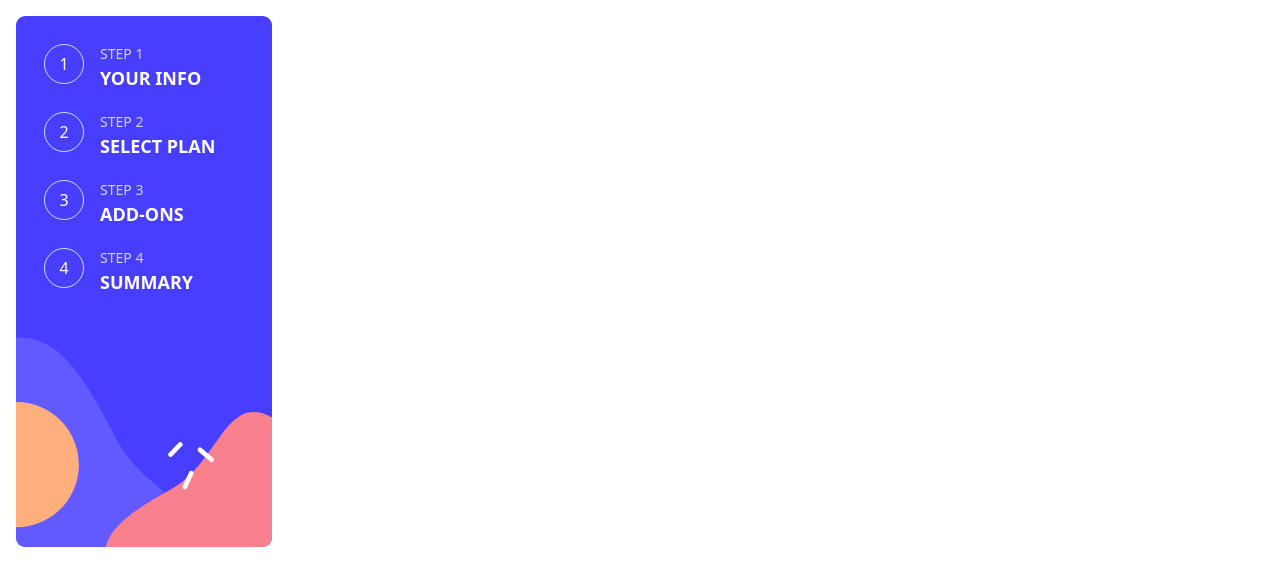
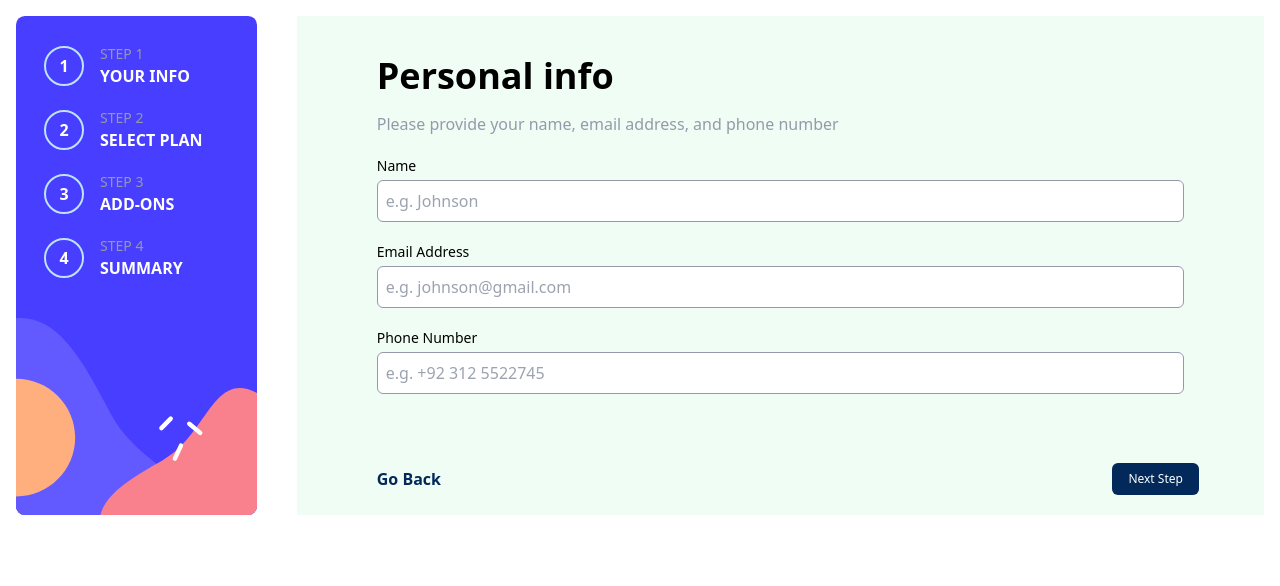
Before and after one commit to anjumali10/react-multi-step-form, a React (Vite) app: page / in a window 1280 px wide. Shown: the top 586 px of the page. Built offline with nearby package versions, Linux system fonts and the light colour scheme.

Commit message:
Design personal info page

```diff
--- a/package.json
+++ b/package.json
@@ -11,7 +11,8 @@
   },
   "dependencies": {
     "react": "^18.3.1",
-    "react-dom": "^18.3.1"
+    "react-dom": "^18.3.1",
+    "react-hook-form": "^7.54.1"
   },
   "devDependencies": {
     "@eslint/js": "^9.15.0",
--- a/src/App.jsx
+++ b/src/App.jsx
@@ -1,14 +1,52 @@
-import { useState } from 'react'
+import { useForm } from "react-hook-form"
 import './App.css'
 import Navbar from './components/Navbar'
 
 function App() {
+  const {
+    register,
+    handleSubmit,
+    watch,
+    formState: { errors },
+  } = useForm()
 
+  const onSubmit = (data) => console.log(data)
 
   return (
     <>
-      <div className="main p-4">
-      <Navbar/>
+      <div className="main p-4 flex w-[100%] gap-10">
+        <Navbar />
+        <div className="right relative bg-green-50 w-full h-min-[80vh] p-10 px-20">
+          <div className="p-info">
+            <h1 className='text-4xl font-bold'>Personal info</h1>
+            <p className='text-coolgray mt-4'>Please provide your name, email address, and phone number</p>
+            <form onSubmit={handleSubmit(onSubmit)} className="flex flex-col gap-5 pt-5">
+              {/* register your input into the hook by invoking the "register" function */}
+              <div className="name flex flex-col gap-1">
+                <label htmlFor="name" className="text-sm">Name</label>
+                <input className="p-2 focus:outline-none border border-1 border-coolgray rounded-md" type = 'text' placeholder="e.g. Johnson" {...register("name", {required: true})} />
+              </div>
+
+              {/* include validation with required or other standard HTML validation rules */}
+              <div className="email flex flex-col gap-1">
+                <label htmlFor="email" className="text-sm">Email Address</label>
+                <input className="p-2 focus:outline-none border border-1 border-coolgray rounded-md" placeholder="e.g. johnson@gmail.com" type="email" {...register("email", { required: true })} />
+              </div>
+
+              <div className="ph flex flex-col gap-1">
+                <label htmlFor="phone" className="text-sm">Phone Number</label>
+                <input className="p-2 focus:outline-none border border-1 border-coolgray rounded-md" type="phone" placeholder="e.g. +92 312 5522745" {...register("phone", { required: true })} />
+              </div>
+              {/* errors will return when field validation fails  */}
+              {errors.exampleRequired && <span>This field is required</span>}
+
+              <div className="footer absolute bottom-0 flex justify-between w-[85%] pb-5">
+                <button className='text-marineblue font-bold'>Go Back</button>
+                <button className='bg-marineblue p-2 px-4 text-white rounded-md text-xs' type="submit">Next Step</button>
+              </div>
+            </form>
+          </div>
+        </div>
       </div>
 
     </>
--- a/src/components/Nav_item.jsx
+++ b/src/components/Nav_item.jsx
@@ -4,14 +4,14 @@ const Nav_item = (props) => {
   return (
     <div className='flex align-middle w-full'>
       {/* Step Icon */}
-      <div className="icon text-white flex items-center justify-center w-10 h-10 bg-transparent border border-1 border-lightblue rounded-full">
+      <div className="icon mt-0.5 text-white font-bold flex items-center justify-center w-10 h-10 bg-transparent border border-2 border-lightblue rounded-full">
         {props.number}
       </div>
 
       {/* Step Info */}
       <div className="step-info ml-4">
-        <div className="text-gray-300 uppercase text-sm">Step {props.number}</div>
-        <div className="step-name uppercase text-white text-lg font-bold">{props.name}</div>
+        <div className="text-coolgray uppercase text-sm">Step {props.number}</div>
+        <div className="step-name uppercase text-white text-md font-bold">{props.name}</div>
       </div>
     </div>
   )
--- a/src/components/Navbar.jsx
+++ b/src/components/Navbar.jsx
@@ -4,7 +4,7 @@ import Nav_item from './Nav_item';
 
 const Navbar = () => {
     return (
-        <div className="nav relative w-[20vw]">
+        <div className="nav relative w-[26%]">
             {/* Background Image */}
             <img src={bgSidebarDesktop} alt="Background Sidebar" className="w-full h-auto" />
             {/* Steps Section */}
--- a/src/index.css
+++ b/src/index.css
@@ -6,3 +6,7 @@
     padding: 0;
     margin: 0;
 }
+#root{
+    width: 100vw;
+    height: 100vh;
+}
--- a/tailwind.config.js
+++ b/tailwind.config.js
@@ -8,6 +8,8 @@ export default {
     extend: {
       colors: {
         lightblue: 'hsl(206, 94%, 87%)',
+        marineblue: 'hsl(213, 96%, 18%)',
+        coolgray: 'hsl(231, 11%, 63%)'
 
       }
     },
```
Also changed, not shown: 1 other file (tests, documents, lock files or other folders).
